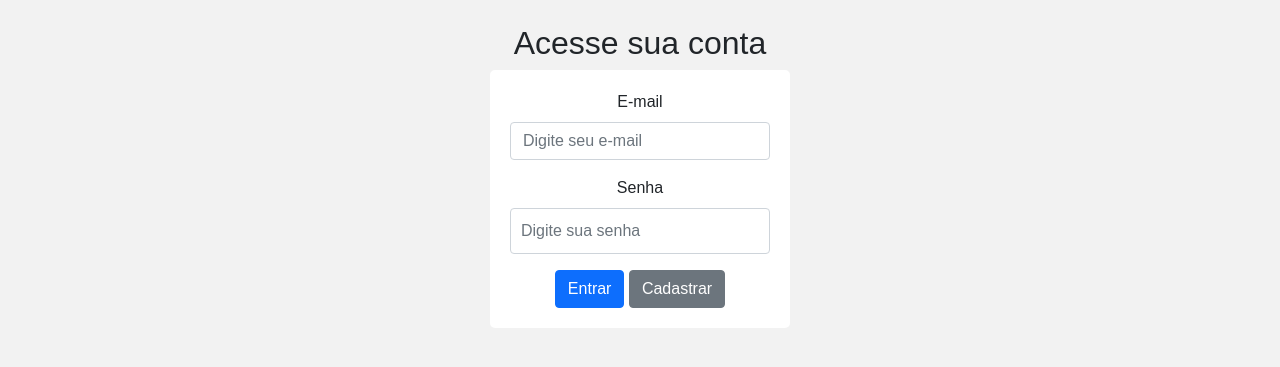
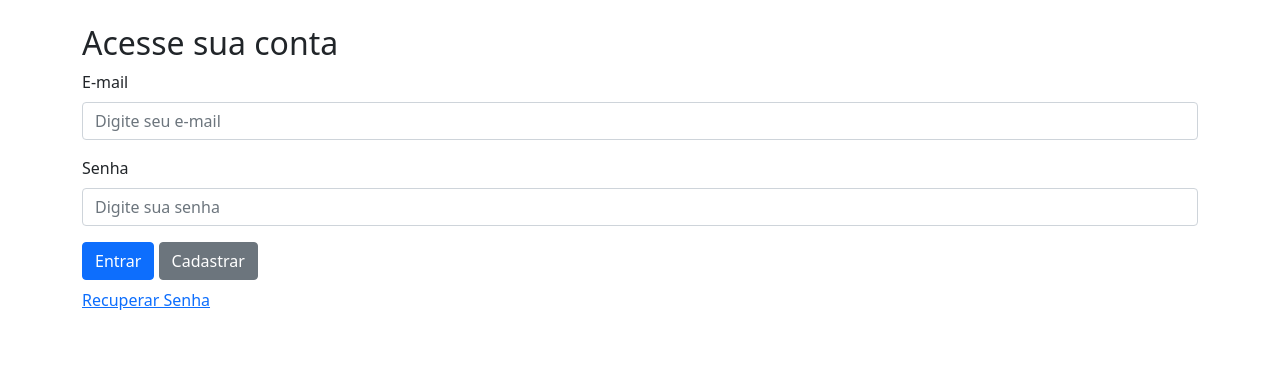
Before and after one commit to YuriBortolato/SiteSocial, a PHP site: page /index.php in a window 1280 px wide. Shown: the top 367 px of the page. Run offline with PHP 8.4, Linux system fonts and the light colour scheme.

Commit message:
fix: ajuste de bugs

```diff
--- a/cadastro/cadastro.php
+++ b/cadastro/cadastro.php
@@ -50,9 +50,6 @@
 </div>
 
 
-<script src="https://jsuites.net/v5/jsuites.js"></script>
-<script src="../js/script.js"></script>
-
 <?php
     include '../include/footer.php';
 ?>
--- a/login/index.php
+++ b/login/index.php
@@ -44,7 +44,8 @@ if(isset($_POST['email']) || isset($_POST['senha'])) {
     <meta charset="UTF-8">
     <meta name="viewport" content="width=device-width, initial-scale=1.0">
     <title>Login</title>
-    <link rel="stylesheet" href="estilo.css">
+    <link rel="stylesheet" href="/sitesocial/css/login.css">
+
 </head>
 <body>
 <div class="container mt-4">
@@ -60,6 +61,11 @@ if(isset($_POST['email']) || isset($_POST['senha'])) {
         </div>
         <button type="submit" class="btn btn-primary">Entrar</button>
         <a href="../cadastro/cadastro.php" class="btn btn-secondary">Cadastrar</a>
+
+        <div class="mt-2">
+            <a href="../cadastro/recuperar.php">Recuperar Senha</a>
+        </div>
+
     </form>
 </div>
 </body>
```
